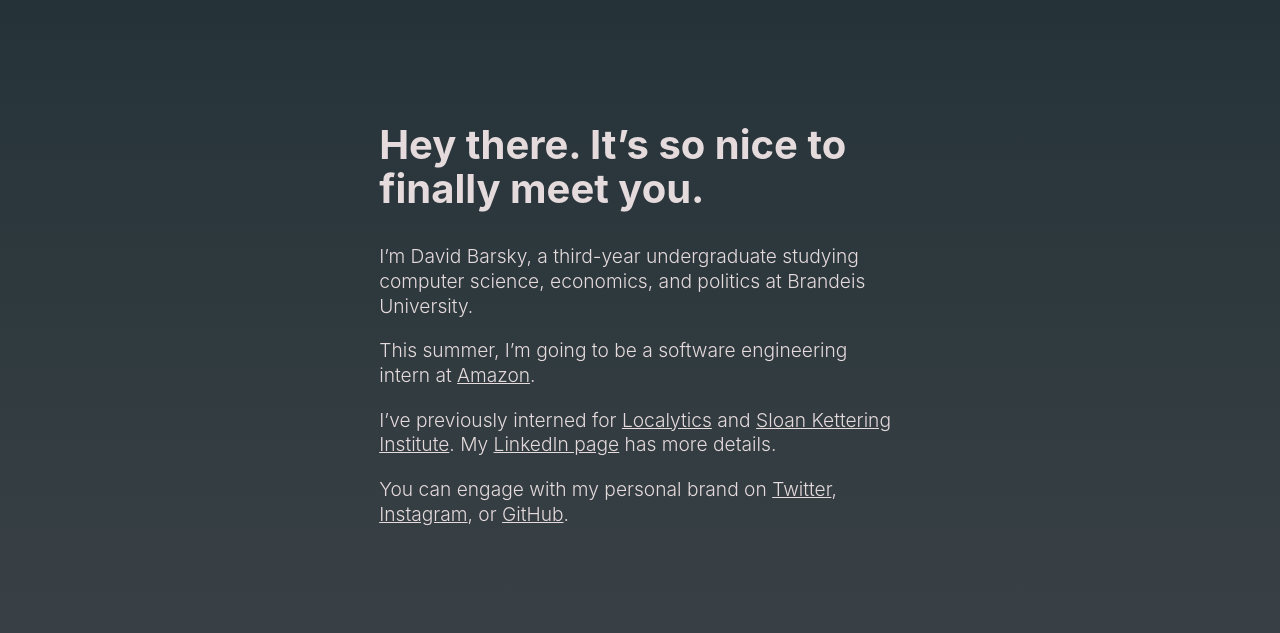
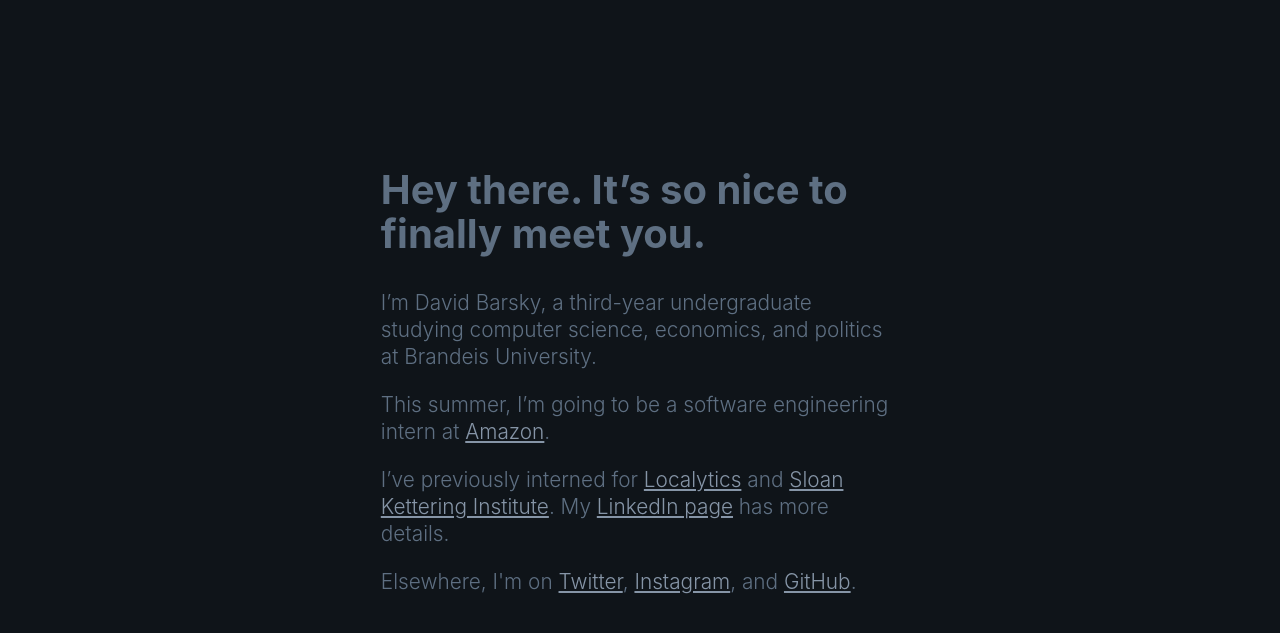
Before and after one commit to davidbarsky/davidbarsky.github.io, a Jekyll site: the page built from index.html, in a window 1280 px wide. Shown: the top 633 px of the page. Built offline with Jekyll 4.4.1, drawn with Linux system fonts in a browser that asks for light colours.

Commit message:
fuck contrast

```diff
--- a/css/main.scss
+++ b/css/main.scss
@@ -3,19 +3,22 @@
 ---
 @charset "utf-8";
 
-$body-font-family: "jaf-bernina-sans", -apple-system, BlinkMacSystemFont, "Helvetica", "Roboto", sans-serif;
-$header-font-family: "freight-display-pro", $body-font-family;
+$body-font-family: "acumin-pro", -apple-system, BlinkMacSystemFont, "Helvetica", "Roboto", sans-serif;
+$header-font-family: "acumin-pro", "freight-display-pro", $body-font-family;
 
 // colors
-$background-color: #253338;
-$text-color: #e5dadc;
+// $background-color: #253338;
+// $text-color: #e5dadc;
+$background-color: #0f1419;
+$text-color: lighten(#3e4956, 15%);
+$link-color: lighten($text-color, 15%);
 
 body {
   color: $text-color;
   font-family: $body-font-family;
-  background: linear-gradient($background-color, #41464b);
+  background-color: $background-color;
 
-  font-size: 1.2rem;
+  font-size: 1.3rem;
   font-weight: 300;
   line-height: 1.3;
 }
@@ -29,7 +32,7 @@
 }
 
 a, a:visited {
-  color: $text-color;
+  color: $link-color;
 }
 
 .container {
@@ -43,7 +46,7 @@
 
 article {
   padding: 1em;
-  padding-top: 10vh;
+  padding-top: 15vh;
   align-self: flex-start;
 }
 
@@ -55,6 +58,9 @@
 }
 
 @media (max-width: 375px) {
+  article {
+    padding-top: 10vh;
+  }
   h1 {
     font-size: 1.8rem;
   }
--- a/index.html
+++ b/index.html
@@ -11,5 +11,5 @@
 
   <p>I’ve previously interned for <a href="https://localytics.com">Localytics</a> and <a href="http://mskcc.org">Sloan Kettering Institute</a>. My <a href="https://www.linkedin.com/in/davidbarsky">LinkedIn page</a> has more details.</p>
 
-  <p>You can engage with my personal brand on <a href="https://twitter.com/thramp">Twitter</a>, <a href="https://instagram.com/thramp">Instagram</a>, or <a href="https://github.com/davidbarsky">GitHub</a>.
+  <p>Elsewhere, I'm on <a href="https://twitter.com/thramp">Twitter</a>, <a href="https://instagram.com/thramp">Instagram</a>, and <a href="https://github.com/davidbarsky">GitHub</a>.
 </article>
```
